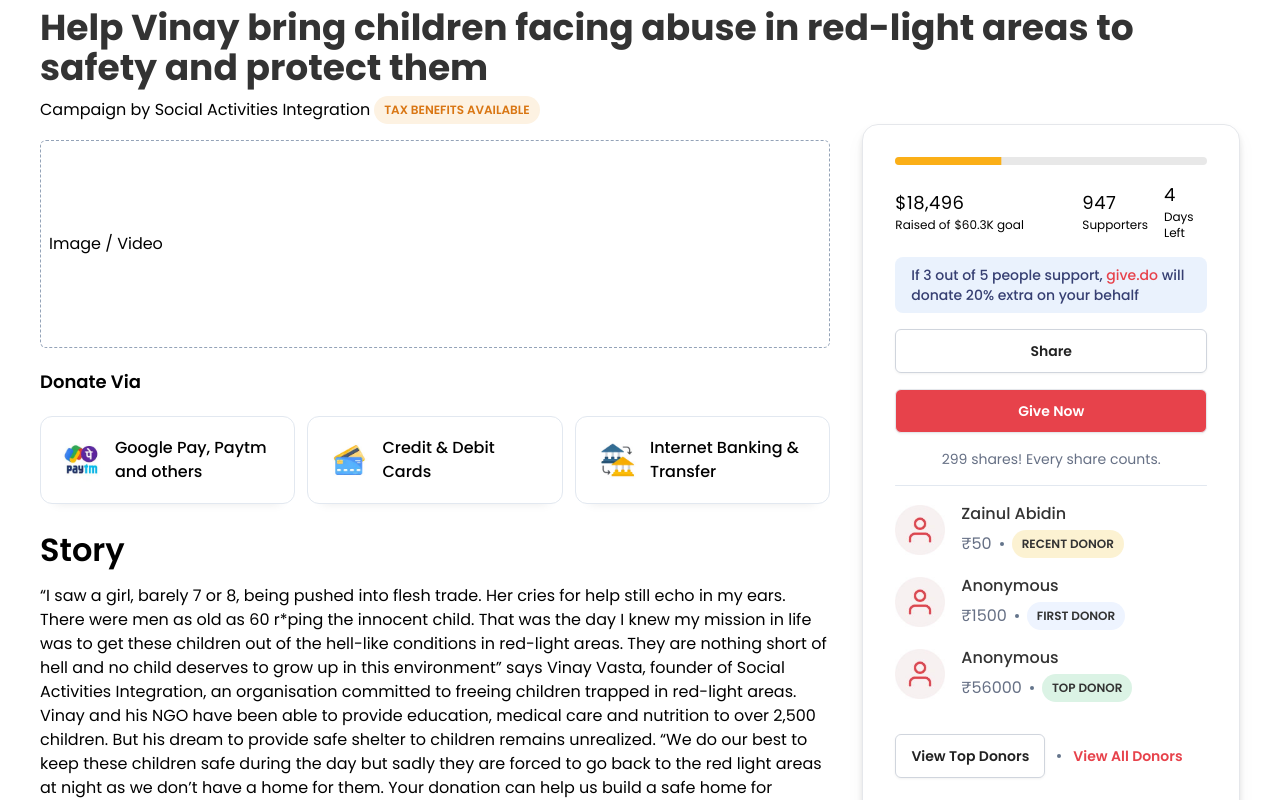
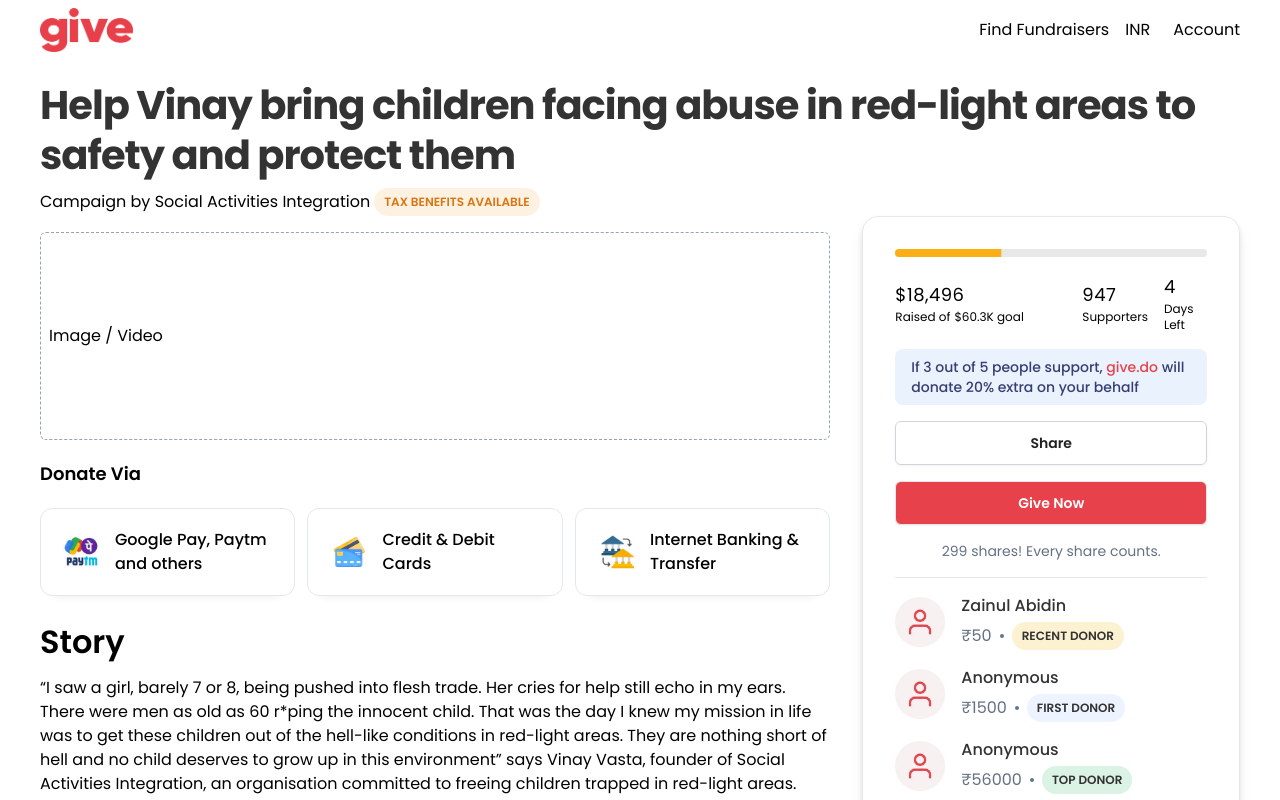
Before and after one commit to baidargul/give-do, a Next.js app: page /fundraisers in a window 1280 px wide. Shown: the top 800 px of the page. Built offline with nearby package versions, Linux system fonts and the light colour scheme.

Commit message:
Created NavHeader and UI bug fixing

```diff
--- /dev/null
+++ b/app/(routes)/components/Header/Header.tsx
@@ -0,0 +1,22 @@
+import CurrencySelector from '@/components/Site/ComboBoxs/CurrencySelector'
+import Image from 'next/image'
+import React from 'react'
+
+type Props = {}
+
+const Header = (props: Props) => {
+    return (
+        <div className='flex justify-between phone:mx-0 tablet:mx-10 laptop:mx-40 mb-5 py-2'>
+            <div>
+                <Image src={"/logo.png"} width={92.63} height={44} className='w-[92.63px] h-[44px]' alt='site-logo' />
+            </div>
+            <div className='flex justify-between gap-4 items-center'>
+                <div>Find Fundraisers</div>
+                <div><CurrencySelector /></div>
+                <div>Account</div>
+            </div>
+        </div>
+    )
+}
+
+export default Header
--- a/app/(routes)/fundraisers/components/Title/Title.tsx
+++ b/app/(routes)/fundraisers/components/Title/Title.tsx
@@ -13,7 +13,7 @@ const Title = (props: Props) => {
                 <div className='block  tablet:hidden'>
                     <Tag type='TAX BENEFITS AVAILABLE' />
                 </div>
-                <div className="font-bold text-site-text-title text-[1.125rem] tablet:text-4xl my-2">
+                <div className="font-bold text-site-text-title text-[1.125rem] tablet:text-[2.5rem] leading-tight tracking-tight my-2">
                     Help Vinay bring children facing abuse in red-light areas to safety and protect them
                 </div>
                 <div className="text-lg flex gap-1 items-center">
--- a/app/layout.tsx
+++ b/app/layout.tsx
@@ -3,6 +3,7 @@ import { Inter } from "next/font/google";
 import { Poppins } from "next/font/google";
 import "./globals.css";
 import Footer from "./(routes)/components/Footer";
+import Header from "./(routes)/components/Header/Header";
 
 const inter = Inter({ subsets: ["latin"] });
 const poppins = Poppins({
@@ -27,6 +28,7 @@ export default function RootLayout({
       <body className={poppins.className}>
         <div className="">
           <div className="">
+            <Header />
             {children}
             <Footer />
           </div>
```
Lines whose indentation alone changed are shown as unchanged.
